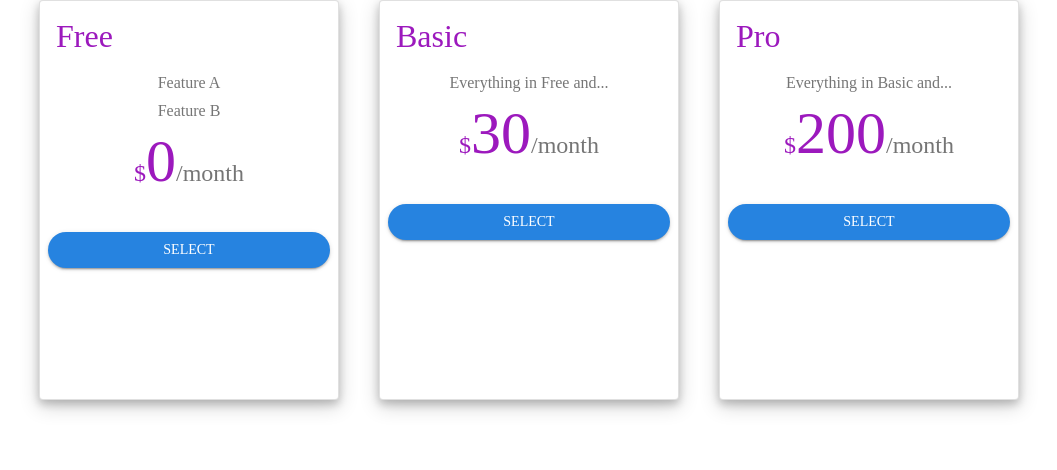
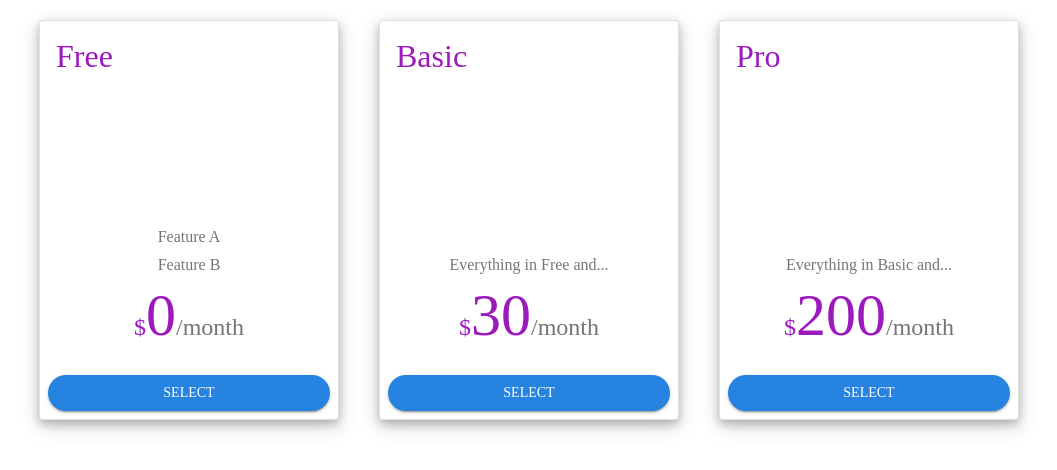
Before and after one commit to ArbaazMeghani/saas-subcription, a Next.js app: page / in a window 1280 px wide. Shown: the top 470 px of the page, without its empty margins (114-1171 px from the left). Built offline with nearby package versions, Linux system fonts and the light colour scheme.

Commit message:
Fix spacing

```diff
--- a/components/Price.js
+++ b/components/Price.js
@@ -4,8 +4,8 @@ import { Typography } from '@material-ui/core';
 const Price = ({price}) => {
   return (
     <div>
-      <Typography variant="h5" display="inline">$</Typography>
-      <Typography variant="h2" display="inline">{price}</Typography>
+      <Typography variant="h5" display="inline" color="primary">$</Typography>
+      <Typography variant="h2" display="inline" color="primary">{price}</Typography>
       <Typography variant="h5" display="inline" color="textSecondary">/month</Typography>
     </div>
   );
--- a/components/Tier.js
+++ b/components/Tier.js
@@ -9,7 +9,10 @@ const useStyles = makeStyles({
     height: 400,
     boxShadow: "0 4px 8px 0 rgba(0, 0, 0, 0.2), 0 6px 20px 0 rgba(0, 0, 0, 0.19)",
     marginLeft: "1%",
-    marginRight: "1%"
+    marginRight: "1%",
+    display: "flex",
+    flexDirection: "column",
+    justifyContent: "space-between"
   },
   title: {
     fontSize: 32
@@ -24,6 +27,12 @@ const useStyles = makeStyles({
   select: {
     borderRadius: "25px"
   },
+  cardContent: {
+    display: "flex",
+    flexDirection: "column",
+    justifyContent: "space-between",
+    height: "100%"
+  }
 });
 
 const Tier = ({title = 'title', featuresList = [], price = 0, onSelect = () => {}}) => {
@@ -31,14 +40,14 @@ const Tier = ({title = 'title', featuresList = [], price = 0, onSelect = () => {
 
   return (
     <Card className={classes.root} variant="outlined">
-      <CardContent>
+      <CardContent className={classes.cardContent}>
         <Typography className={classes.title} variant="h2" color="primary" gutterBottom>
           {title}
-          <div className={classes.content}>
-            <FeatureList features={featuresList} />
-            <Price price={price} />
-          </div>
         </Typography>
+        <div className={classes.content}>
+          <FeatureList features={featuresList} />
+          <Price price={price} />
+        </div>
       </CardContent>
       <CardActions>
         <Button className={classes.select} size="medium" fullWidth color="secondary" variant="contained">Select</Button>
--- a/pages/index.js
+++ b/pages/index.js
@@ -4,7 +4,7 @@ import { Grid } from "@material-ui/core";
 export default function Home() {
   return (
     <div>
-      <Grid container spacing={5} alignItems="center" justify="center">
+      <Grid container style={{ margin: 0, width: '100%'}}spacing={5} alignItems="center" justify="center">
         <Grid item>
           <Tier title="Free" featuresList={["Feature A", "Feature B"]}></Tier>
         </Grid>
```
